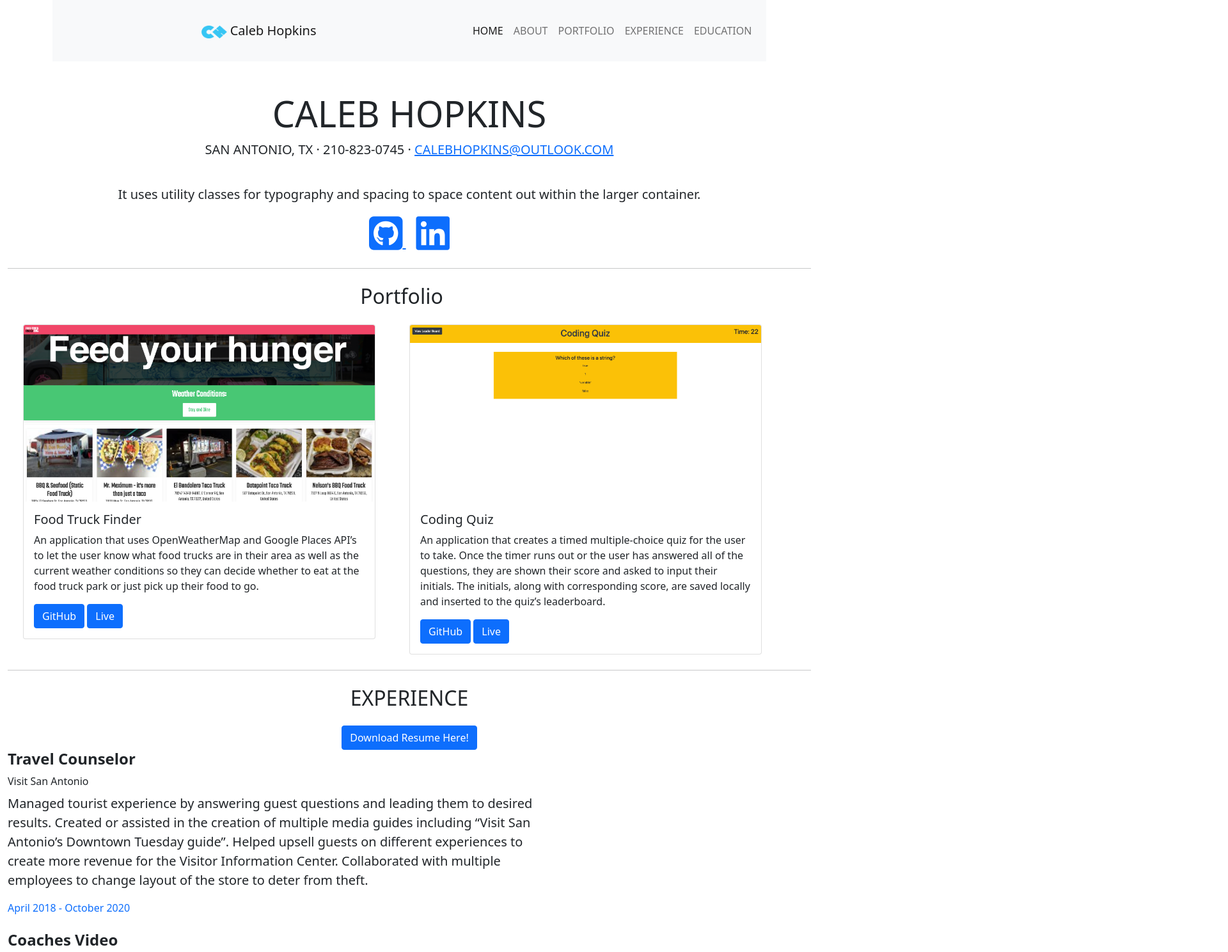
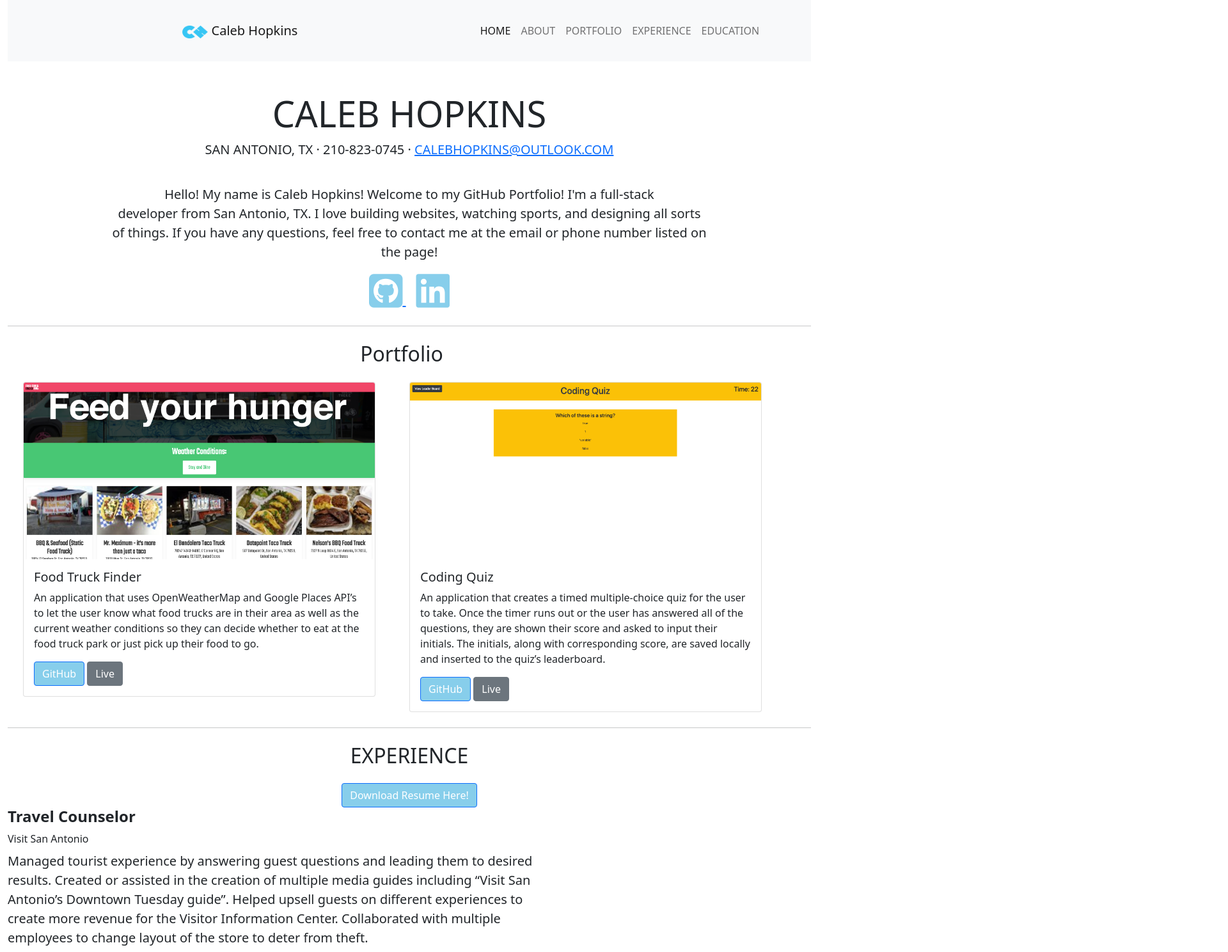
Before and after one commit to CalebTheCreative/calebthecreative.github.io, a plain HTML site: page index.html in a window 1280 px wide. Shown: the top 1488 px of the page at 64% size, 1920 px wide, since content can reach past the window. Drawn offline with nearby package versions, Linux system fonts and the light colour scheme.

Commit message:
Updated README, button colors, and about me.

```diff
--- a/index.html
+++ b/index.html
@@ -11,7 +11,7 @@
 <body id="page-top">
 
     <!-- Nav Bar -->
-    <div class="container">
+    <div class="container-fluid">
         <nav class="navbar navbar-expand-lg navbar-light bg-light">
             <div class="container-fluid">
                 <div class="col-md-7">
@@ -64,9 +64,10 @@
                     <br>
                 </div>
 
-                <p class="lead">It uses utility classes for typography and spacing to space content out within the
-                    larger
-                    container.
+                <p class="lead">Hello! My name is Caleb Hopkins! Welcome to my GitHub Portfolio! I'm a full-stack <br>
+                    developer from San Antonio, TX. I love building websites, watching sports, and designing all sorts <br>
+                    of things. If you have any questions, feel free to contact me at the email or phone number listed on <br>
+                    the page!
                 </p>
 
                 <div class="lead">
@@ -74,14 +75,14 @@
                     <!-- Github Link -->
                     <span>
                         <a href="https://github.com/CalebTheCreative" class="mx-2">
-                            <i class="fab fa-github-square fa-3x"></i>
+                            <i class="fab fa-github-square fa-3x skyblue"></i>
                         </a>
                     </span>
 
                     <!-- LinkedIn Link -->
                     <span>
                         <a href="https://www.linkedin.com/in/calebthecreative/" class="mx-2">
-                            <i class="fab fa-linkedin fa-3x"></i>
+                            <i class="fab fa-linkedin fa-3x skyblue"></i>
                         </a>
                     </span>
                 </div>
@@ -108,8 +109,10 @@
                                 let the user know what food trucks are in their area as well as the current weather
                                 conditions so they can decide whether to eat at the food truck park or just pick up
                                 their food to go.</p>
-                            <a href="https://github.com/CalebTheCreative/Food-Truck-Finder" class="btn btn-primary">GitHub</a>
-                            <a href="https://calebthecreative.github.io/Food-Truck-Finder/" class="btn btn-primary">Live</a>
+                            <a href="https://github.com/CalebTheCreative/Food-Truck-Finder"
+                                class="btn btn-primary">GitHub</a>
+                            <a href="https://calebthecreative.github.io/Food-Truck-Finder/"
+                                class="btn btn-secondary">Live</a>
                         </div>
                     </div>
                 </div>
@@ -123,7 +126,7 @@
                                 shown their score and asked to input their initials. The initials, along with
                                 corresponding score, are saved locally and inserted to the quiz’s leaderboard. </p>
                             <a href="https://github.com/CalebTheCreative/Code-Quiz" class="btn btn-primary">GitHub</a>
-                            <a href="https://calebthecreative.github.io/Code-Quiz/" class="btn btn-primary">Live</a>
+                            <a href="https://calebthecreative.github.io/Code-Quiz/" class="btn btn-secondary">Live</a>
                         </div>
                     </div>
                 </div>
--- a/style.css
+++ b/style.css
@@ -11,3 +11,11 @@
     height: auto;
     width: 95%;
 }
+
+.btn-primary {
+    background-color: skyblue;
+}
+
+.skyblue {
+    color: skyblue;
+}
```
Also changed, not shown: README.md.
